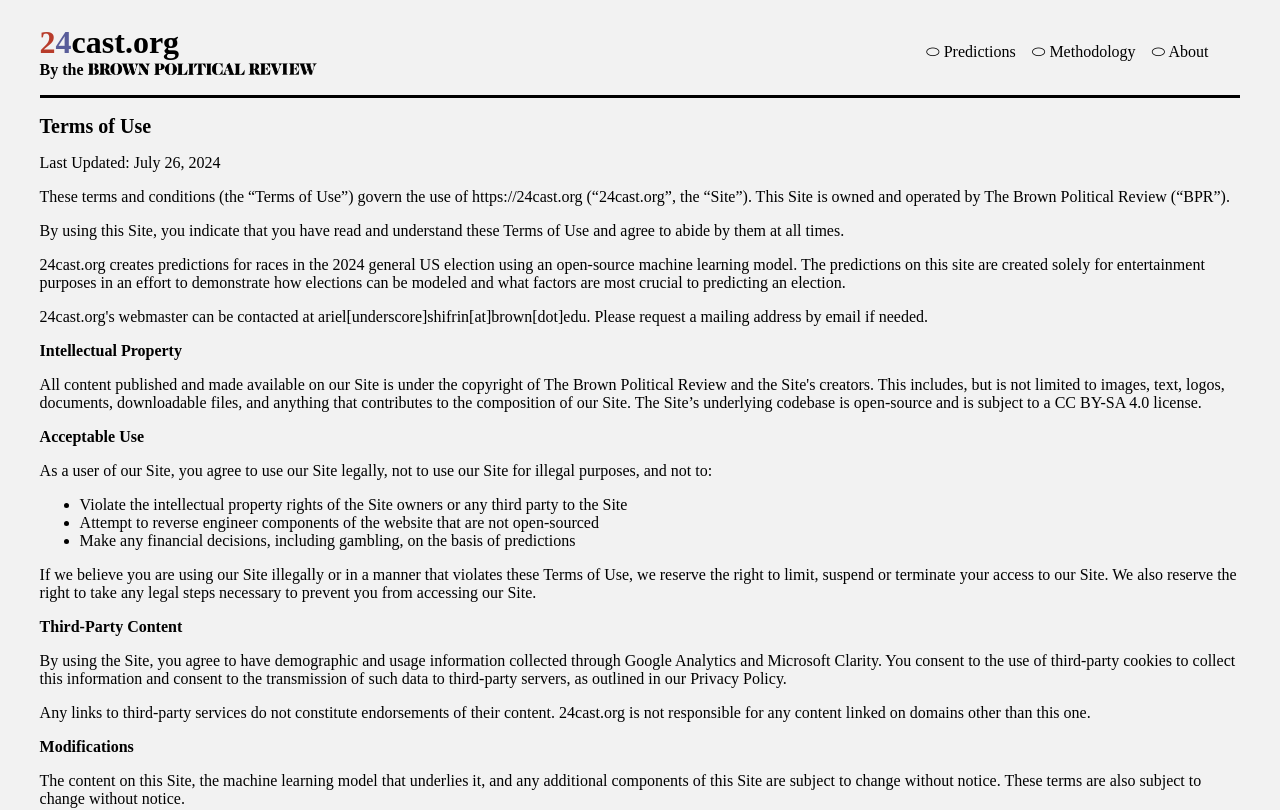
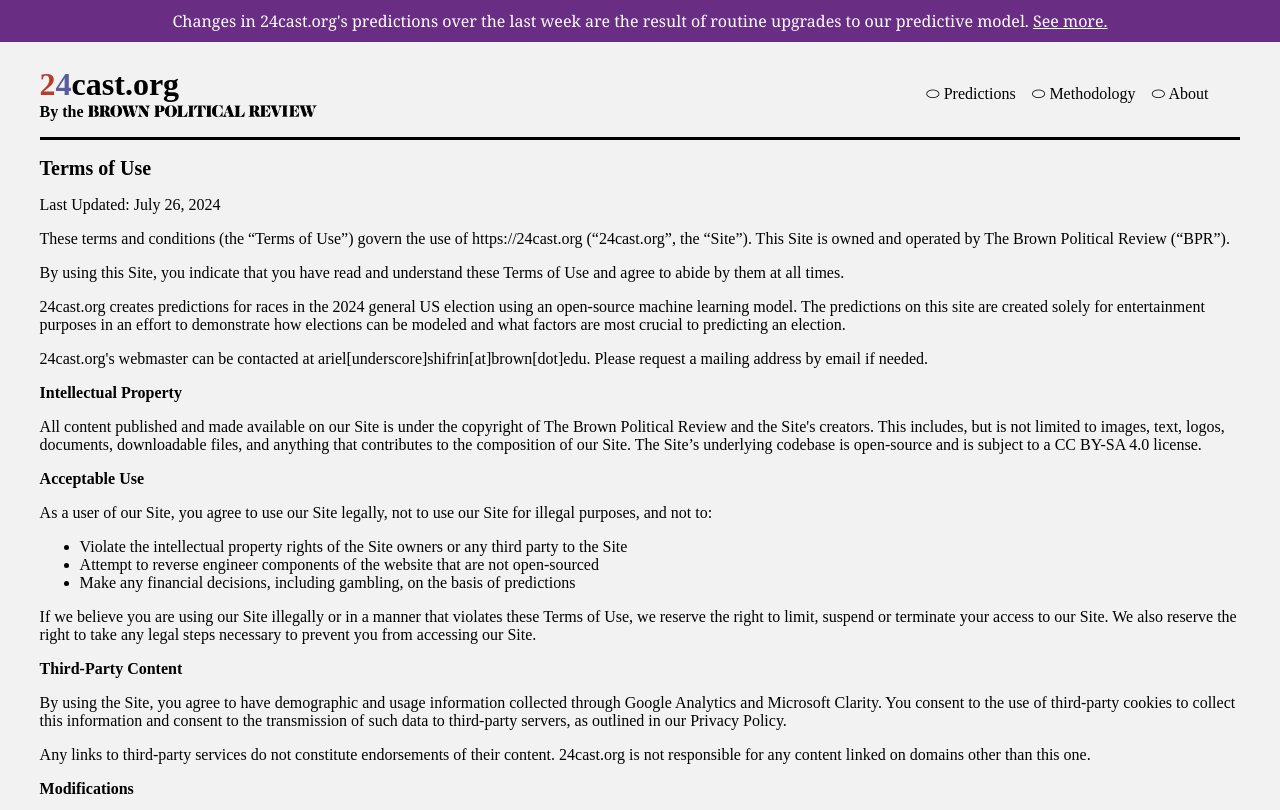
Before and after one commit to BPR-Data-Team/ElectionModel2024-site, a Next.js app: page /tos in a window 1280 px wide. Shown: the top 810 px of the page. Built offline with nearby package versions, Linux system fonts and the light colour scheme; a web font is replaced by a local one.

Commit message:
banner update

```diff
--- a/src/app/(main)/layout.tsx
+++ b/src/app/(main)/layout.tsx
@@ -44,7 +44,7 @@
         <meta property="og:type" content="website" />
       </head>
       <body className={inter.className}>
-        {/* <Banner /> */}
+        <Banner />
         <div className="wrapper">
           <Header />
           <div className="content">{children}</div>
--- a/src/app/(main)/methodology/page.tsx
+++ b/src/app/(main)/methodology/page.tsx
@@ -91,9 +91,10 @@
             <h2>Learn More</h2>
             <p>While we aim to be as transparent as possible, there were so many minute issues we faced as we created this model that describing all of them would take an entire book. If you&apos;re interested in looking at our code, check out our GitHub! If you have more specific math questions (or if you&apos;re confused by any of our code) feel free to reach out to <a className={styles.linkText} href="mailto:24castbpr@gmail.com">our team</a>. We&apos;re always willing to nerd out about data and politics, so we&apos;ll try and respond ASAP!</p>
             </div>
-            <div className={styles.main}></div>
+            <div className={styles.main} id="changelog">
             <h2>Changelog</h2>
             <p><b>August 3: </b> Previously, our model predicted the outcome of the upcoming November 5 election by incorporating uncertainty into the polls to account for increased unpredictability as we move further from the election date. However, we have decided to eliminate this added uncertainty and instead predict the election results <b>as if the election were held today.</b> This change minimizes assumptions and more accurately reflects the output of our machine learning algorithm without adding uncertainty.</p>
+            </div>
             </div>
   );
 };
--- a/src/components/Banner.tsx
+++ b/src/components/Banner.tsx
@@ -4,8 +4,8 @@
   return (
     <div className={styles.banner}>
       <div className={styles.bannerText}>
-        Due to unexpected user volume, predictions might take more time to load.
-        {" "} We are actively working on a solution and appreciate your patience.
+        Changes in 24cast.org&apos;s predictions over the last week are the result{" "}
+        of routine upgrades to our predictive model. <a href="/methodology#changelog">See more.</a>
       </div>
     </div>
   );
```
Also changed, not shown: src/app/(main)/methodology/page.module.css (+24 -0 lines).
